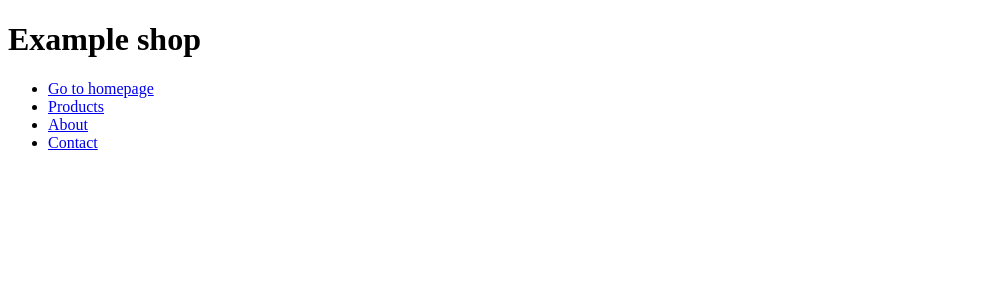
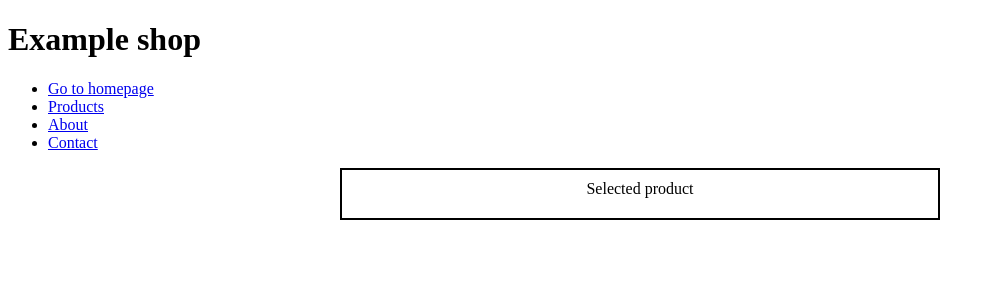
Before and after one commit to CommandShiftHQ/Basic-Catalogue, a React (Create React App) app: page /product/1 in a window 1280 px wide. Shown: the top 300 px of the page, without its empty margins (0-995 px from the left). Built offline with nearby package versions, Linux system fonts and the light colour scheme.

Commit message:
add ProductDetails compoennt and new route

```diff
--- a/src/App.js
+++ b/src/App.js
@@ -8,6 +8,7 @@ import {
 
 //components
 import products from './data/products.json';
+import ProductDetails from './components/ProductDetails'
 
 // mock data
 import ProductList from "./components/ProductList";
@@ -56,6 +57,9 @@ function App() {
           <Route exact path="/contact-us">
             <h1>Contact us</h1>
           </Route>
+          <Route exact path="/product/:id">
+            <ProductDetails />
+          </Route>
         </Switch>
       </Router>
     </div>
--- /dev/null
+++ b/src/components/ProductDetails.js
@@ -0,0 +1,33 @@
+import React from 'react';
+
+const ProductDetails = () => {
+    const productListWrap = {
+        maxWidth: '600px',
+        marginLeft: 'auto',
+        marginRight: 'auto'
+    }
+
+    const productListHeader = {
+        display: 'flex',
+        justifyContent: 'space-evenly',
+        marginBottom: '10px'
+    }
+
+    const productItemWrap = {
+        border: '2px solid black',
+        padding: '10px',
+        marginBottom: '30px'
+    }
+
+    return (
+        <div style={productListWrap}>
+            <div style={productItemWrap}>
+                <div style={productListHeader}>
+                    <div>Selected product</div>
+                </div>
+            </div>
+        </div>
+    )
+}
+
+export default ProductDetails;
```
